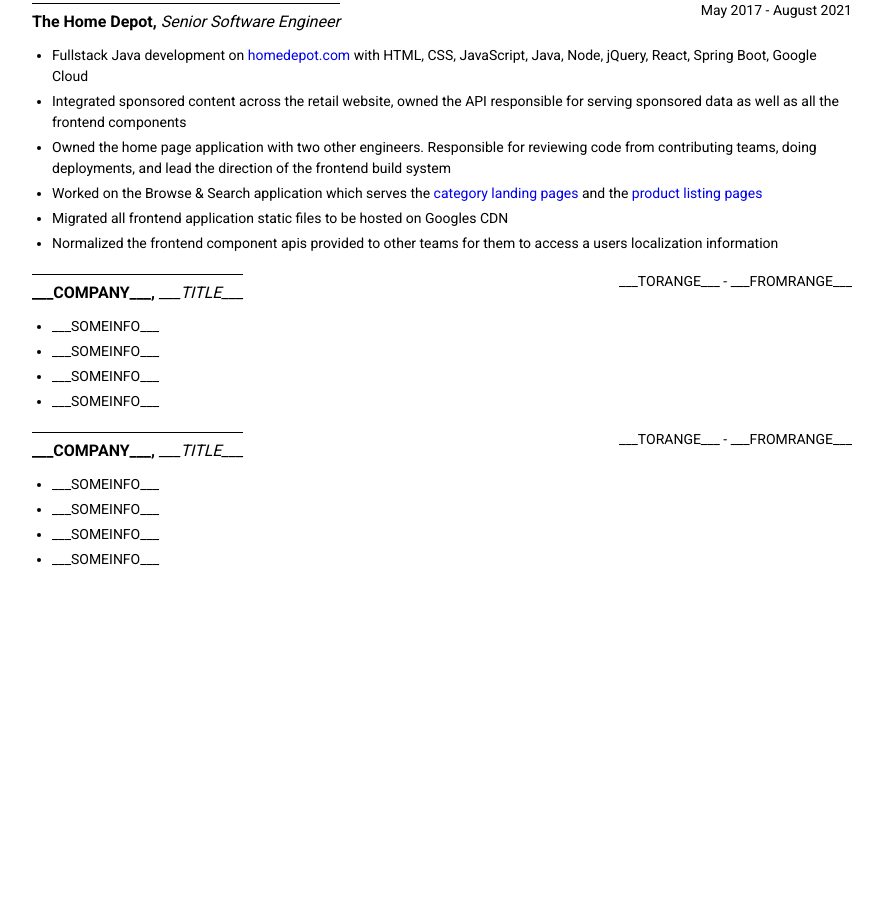
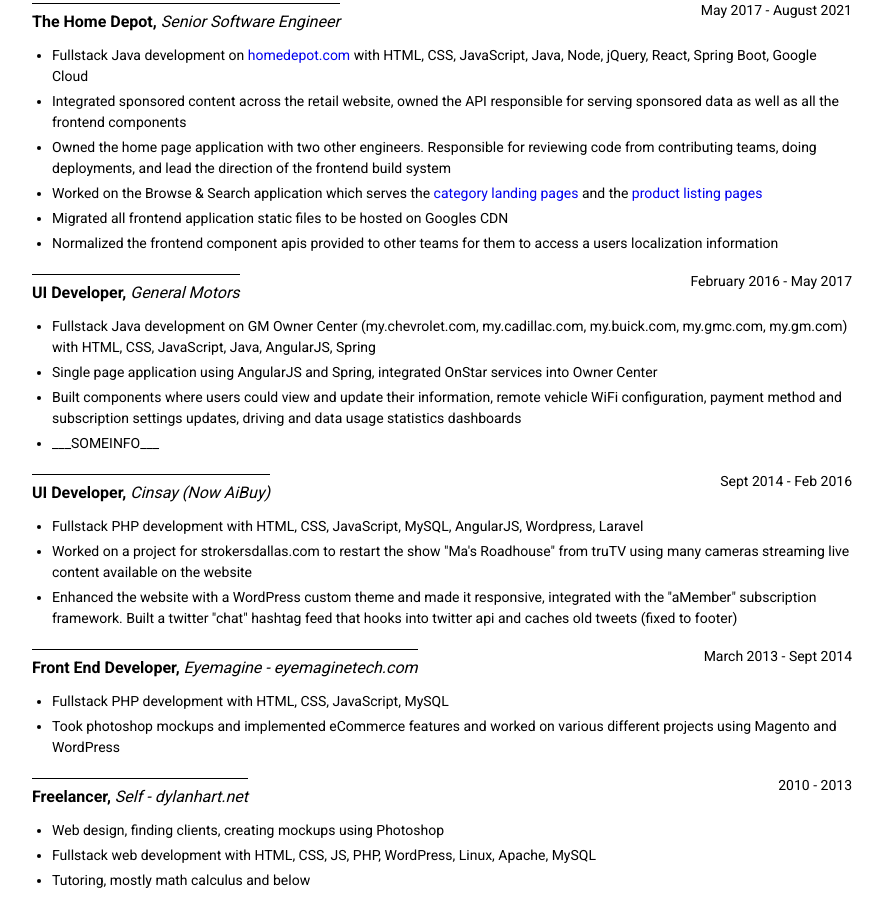
Before and after one commit to DylanGrahamHart/resume, a plain HTML site: page index.html in a window 1280 px wide. Shown: the part 573-1489 px from the top of the page, without its empty margins (198-1081 px from the left). Before the commit the page ends 1168 px from the top, so only its background shows below. Drawn offline with Linux system fonts and the light colour scheme.

Commit message:
done copy and pasting, need to put back links

```diff
--- a/index.html
+++ b/index.html
@@ -99,43 +99,77 @@
                     </ul>
                 </div>
 
+                <div class="resume-history-entry">
+                    <div>
+                        <span class="resume-history-entryTitle">
+                            <b>UI Developer,</b> <i>General Motors</i>
+                        </span>
+                        <span class="resume-history-entryPeriod">February 2016 - May 2017</span>
+                    </div>
+
+                    <ul class="resume-history-entryDetailList">
+                        <li>Fullstack Java development on GM Owner Center (my.chevrolet.com, my.cadillac.com, my.buick.com,
+my.gmc.com, my.gm.com) with HTML, CSS, JavaScript, Java, AngularJS, Spring</li>
+                        <li>Single page application using AngularJS and Spring, integrated OnStar services into Owner Center</li>
+                        <li>Built components where users could view and update their information, remote vehicle WiFi configuration,
+payment method and subscription settings updates, driving and data usage statistics dashboards</li>
+                        <li>___SOMEINFO___</li>
+                    </ul>
+                </div>
 
                 <div class="resume-history-entry">
                     <div>
                         <span class="resume-history-entryTitle">
-                            <b>___COMPANY___,</b> <i>___TITLE___</i>
+                            <b>UI Developer,</b> <i>Cinsay (Now AiBuy)</i>
                         </span>
-                        <span class="resume-history-entryPeriod">___TORANGE___ - ___FROMRANGE___</span>
+                        <span class="resume-history-entryPeriod">Sept 2014 - Feb 2016</span>
                     </div>
 
                     <ul class="resume-history-entryDetailList">
-                        <li>___SOMEINFO___</li>
-                        <li>___SOMEINFO___</li>
-                        <li>___SOMEINFO___</li>
-                        <li>___SOMEINFO___</li>
+                        <li>Fullstack PHP development with HTML, CSS, JavaScript, MySQL, AngularJS, Wordpress, Laravel</li>
+
+                        <li>
+                            Worked on a project for strokersdallas.com to restart the show "Ma's Roadhouse" from truTV using many
+                            cameras streaming live content available on the website
+                        </li>
+
+                        <li>
+                            Enhanced the website with a WordPress custom theme and made it responsive,
+                            integrated with the "aMember" subscription framework. Built a twitter "chat" hashtag feed that hooks into twitter api and caches old tweets (fixed to footer)
+                        </li>
                     </ul>
                 </div>
-
 
                 <div class="resume-history-entry">
                     <div>
                         <span class="resume-history-entryTitle">
-                            <b>___COMPANY___,</b> <i>___TITLE___</i>
+                            <b>Front End Developer,</b> <i>Eyemagine - eyemaginetech.com</i>
                         </span>
-                        <span class="resume-history-entryPeriod">___TORANGE___ - ___FROMRANGE___</span>
+                        <span class="resume-history-entryPeriod">March 2013 - Sept 2014</span>
                     </div>
 
                     <ul class="resume-history-entryDetailList">
-                        <li>___SOMEINFO___</li>
-                        <li>___SOMEINFO___</li>
-                        <li>___SOMEINFO___</li>
-                        <li>___SOMEINFO___</li>
+                        <li>Fullstack PHP development with HTML, CSS, JavaScript, MySQL</li>
+                        <li>Took photoshop mockups and implemented eCommerce features and worked on various different projects using Magento and WordPress</li>
                     </ul>
                 </div>
 
+                <div class="resume-history-entry">
+                    <div>
+                        <span class="resume-history-entryTitle">
+                            <b>Freelancer,</b> <i>Self - dylanhart.net</i>
+                        </span>
+                        <span class="resume-history-entryPeriod">2010 - 2013</span>
+                    </div>
+
+                    <ul class="resume-history-entryDetailList">
+                        <li>Web design, finding clients, creating mockups using Photoshop</li>
+                        <li>Fullstack web development with HTML, CSS, JS, PHP, WordPress, Linux, Apache, MySQL</li>
+                        <li>Tutoring, mostly math calculus and below</li>
+                    </ul>
+                </div>
 
             </div>
-
         </div>
     </body>
 </html>
```
